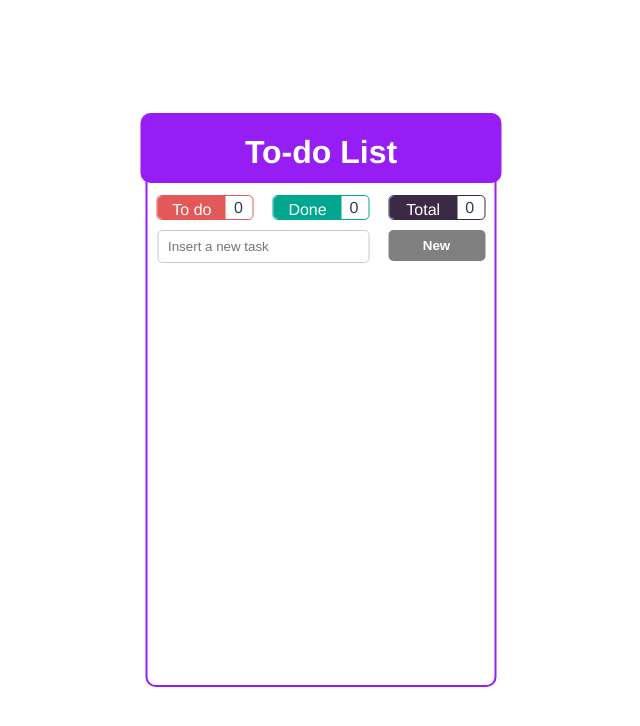
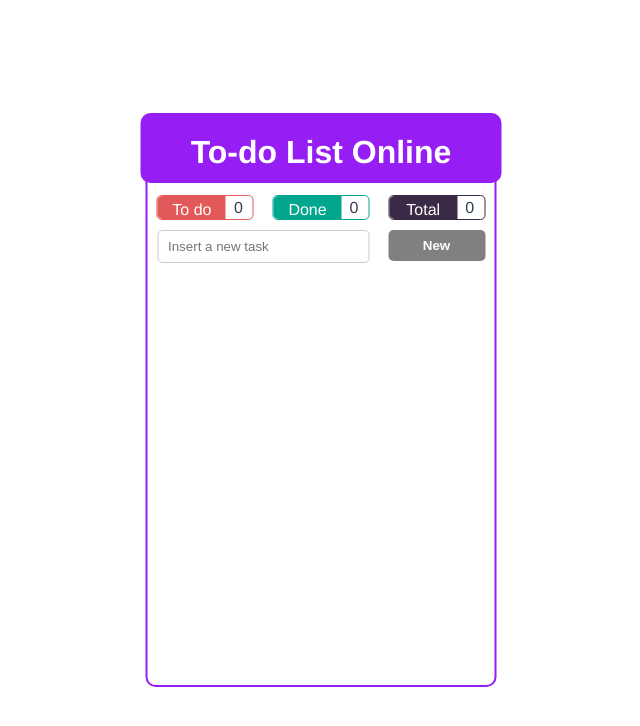
Before and after one commit to amandayuu/To-do-List, a Vue app: page / in a window 1280 px wide. Shown: the top 726 px of the page, without its empty margins (319-959 px from the left). Built offline with nearby package versions, Linux system fonts and the light colour scheme.

Commit message:
modificado titulo

```diff
--- a/src/components/TodoList.vue
+++ b/src/components/TodoList.vue
@@ -2,7 +2,7 @@
   <div class="container">
     <div class="todo-container">
       <div class="header">
-        <h1 class="_white">To-do List</h1>
+        <h1 class="_white">To-do List Online</h1>
       </div>
       <div class="body">
         <div class="header">
```
